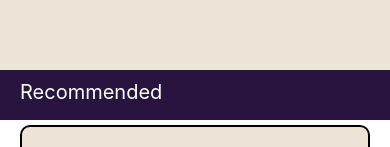
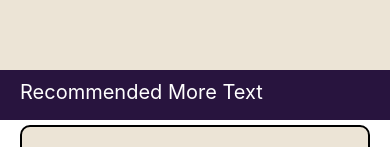
Before and after one commit to CraigStueber/DanceCard, a React Native app: screen /Home in a window 390 px wide. Shown: the part 307-454 px from the top of the page. Built offline with nearby package versions, Linux system fonts and the light colour scheme.

Commit message:
revert back

```diff
--- a/pages/Home/Home.jsx
+++ b/pages/Home/Home.jsx
@@ -21,7 +21,7 @@ export function Home({}) {
           <Text style={s.activitiesTxt}>Activities</Text>
         </TouchableOpacity>
       </View>
-      <Text style={s.recHeader}>Recommended</Text>
+      <Text style={s.recHeader}>Recommended More Text</Text>
       <ScrollView style={s.recContainer}>
         <RecCard />
         <RecCard />
```
